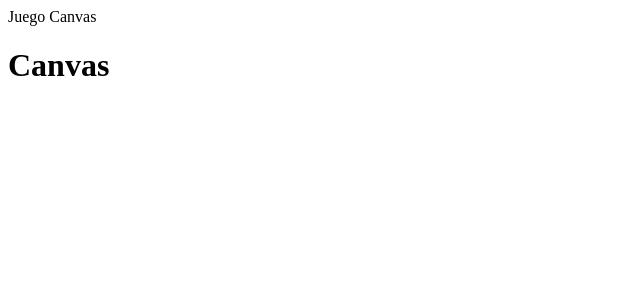
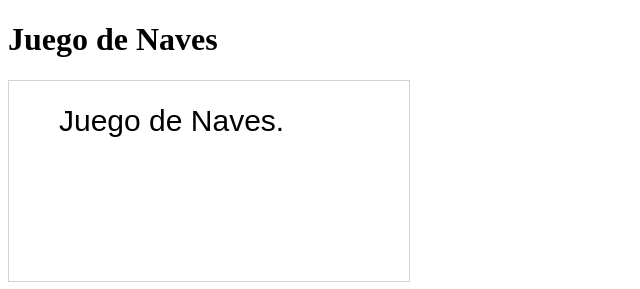
Before and after one commit to DavidTorres91/CanvasWeb, a plain HTML site: page index.html in a window 1280 px wide. Shown: the whole page, without its empty margins (0-640 px from the left). Drawn offline with Linux system fonts and the light colour scheme.

Commit message:
Update index.html

```diff
--- a/index.html
+++ b/index.html
@@ -1,15 +1,16 @@
+<!DOCTYPE html>
 <html>
+<body>
+<H1>Juego de Naves</h1>
+<canvas id="myCanvas" width="400" height="200" style="border:1px solid #d3d3d3;">
+Your browser does not support the HTML5 canvas tag.</canvas>
 
-<head> Juego Canvas </head>
-
-<body>
-<h1>Canvas</h1>
-<canvasid="myCanvas" width="200" height="100"
+<script>
 var c = document.getElementById("myCanvas");
 var ctx = c.getContext("2d");
 ctx.font = "30px Arial";
-ctx.strokeText("Hello World", 10, 50);>
+ctx.fillText("Juego de Naves.", 50, 50);
+</script>
 
-</canvas>
 </body>
 </html>
```
